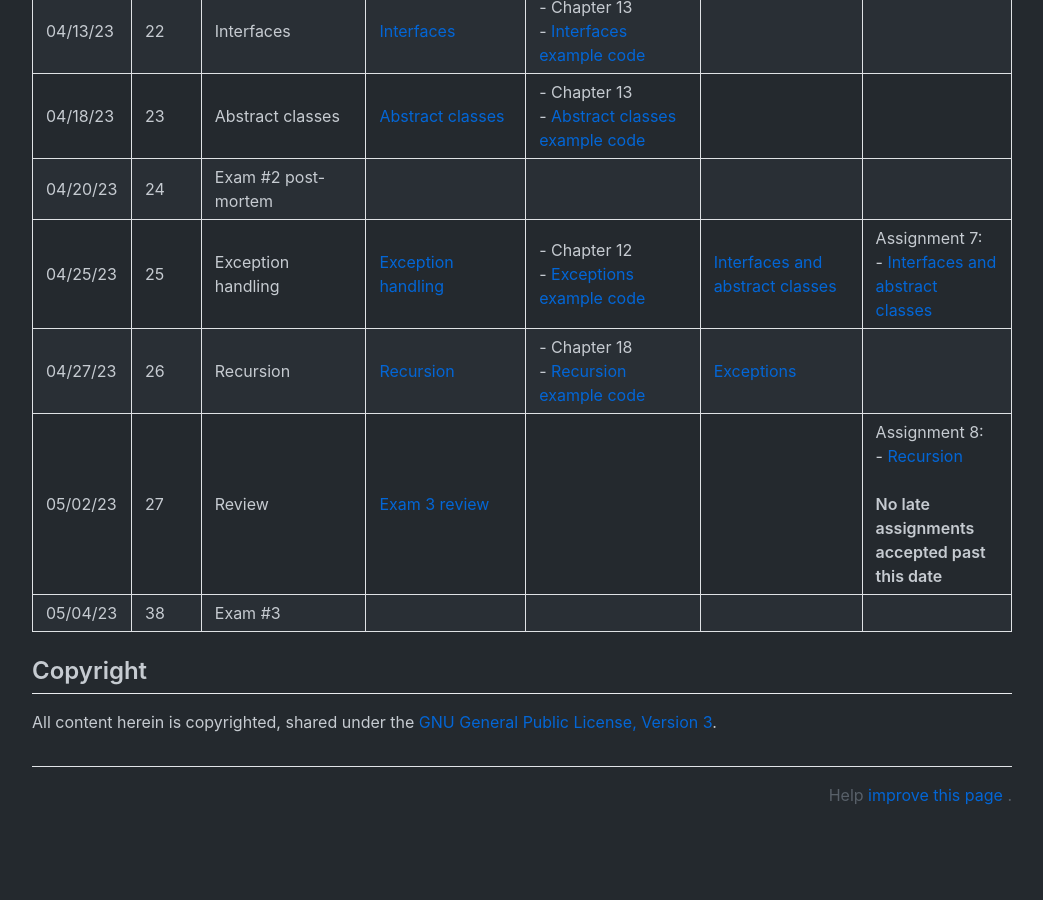
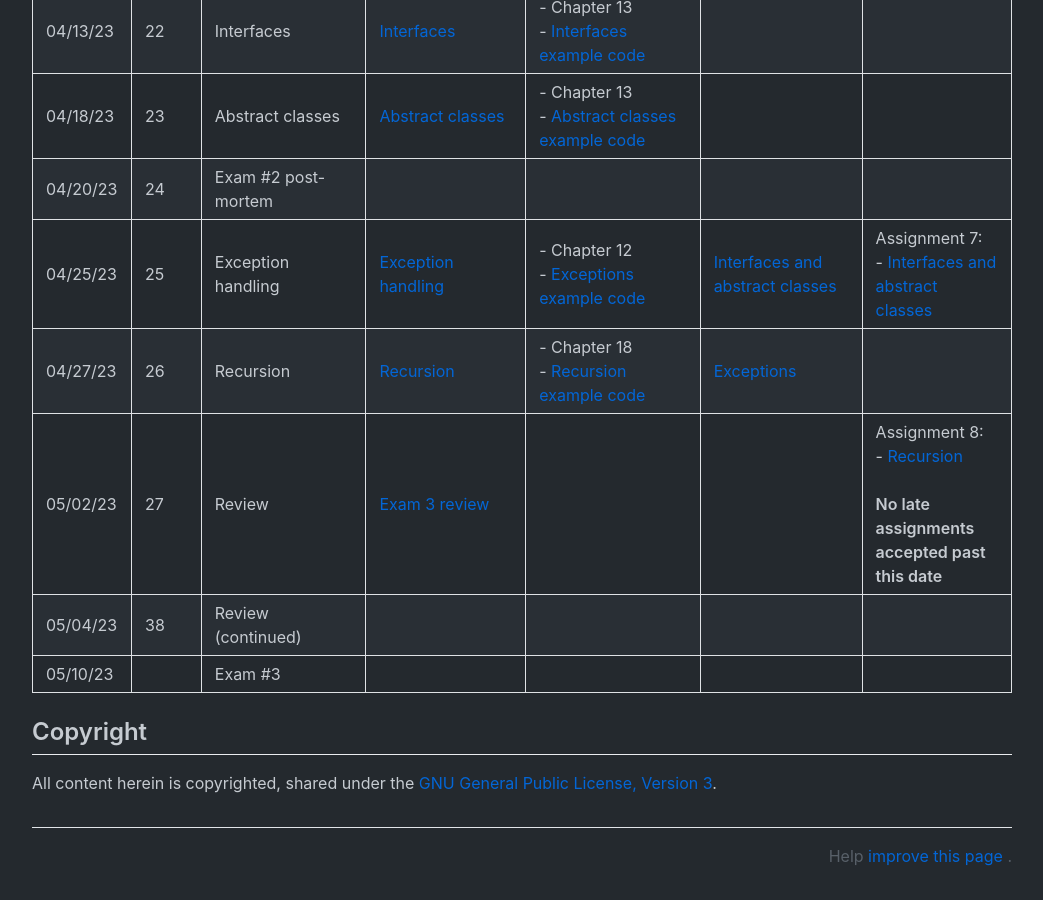
Before and after one commit to nyu-daniel-zint/intro-to-computer-science-2024-spring, a Jekyll site: the page built from content/schedule.md, in a window 1280 px wide and 900 px high, scrolled down 2205 px. Shown: the whole window, without its empty margins (118-1161 px from the left). Built offline with Jekyll 4.4.1, drawn with Linux system fonts in a browser that asks for light colours; comment, search, counter and statistics services are not loaded; before the commit the page ends 3044 px from its top, so only the background shows below that.

Commit message:
Update final exam date.

```diff
--- a/content/schedule.md
+++ b/content/schedule.md
@@ -41,4 +41,5 @@ Department of Computer Science
 | 04/25/23 | 25    | Exception handling                                       | [Exception handling](./slides/exception-handling)                                         | - Chapter 12<br />- [Exceptions example code](https://github.com/nyu-java-programming/exceptions-examples)                                                                                                                                         | [Interfaces and abstract classes](https://forms.gle/xf6SyaF4hFd2Uqrp8) | Assignment 7:<br />- [Interfaces and abstract classes](https://classroom.github.com/a/TddmUEfc)                                                                                                                                                                                                                                                                                    |
 | 04/27/23 | 26    | Recursion                                                | [Recursion](./slides/recursion)                                                           | - Chapter 18<br />- [Recursion example code](https://github.com/nyu-java-programming/recursion-examples)                                                                                                                                           | [Exceptions](https://forms.gle/Cj45tm8JHsREMEmy6)                      |                                                                                                                                                                                                                                                                                                                                                                                    |
 | 05/02/23 | 27    | Review                                                   | [Exam 3 review](./slides/exam-3-review)                                                   |                                                                                                                                                                                                                                                    |                                                                        | Assignment 8:<br />- [Recursion](https://classroom.github.com/a/WD5F-xLA)<br /><br />**No late assignments accepted past this date**                                                                                                                                                                                                                                               |
-| 05/04/23 | 38    | Exam #3                                                  |                                                                                           |                                                                                                                                                                                                                                                    |                                                                        |                                                                                                                                                                                                                                                                                                                                                                                    |
+| 05/04/23 | 38    | Review (continued)                                       |                                                                                           |                                                                                                                                                                                                                                                    |                                                                        |                                                                                                                                                                                                                                                                                                                                                                                    |
+| 05/10/23 |       | Exam #3                                                  |                                                                                           |                                                                                                                                                                                                                                                    |                                                                        |                                                                                                                                                                                                                                                                                                                                                                                    |
```
